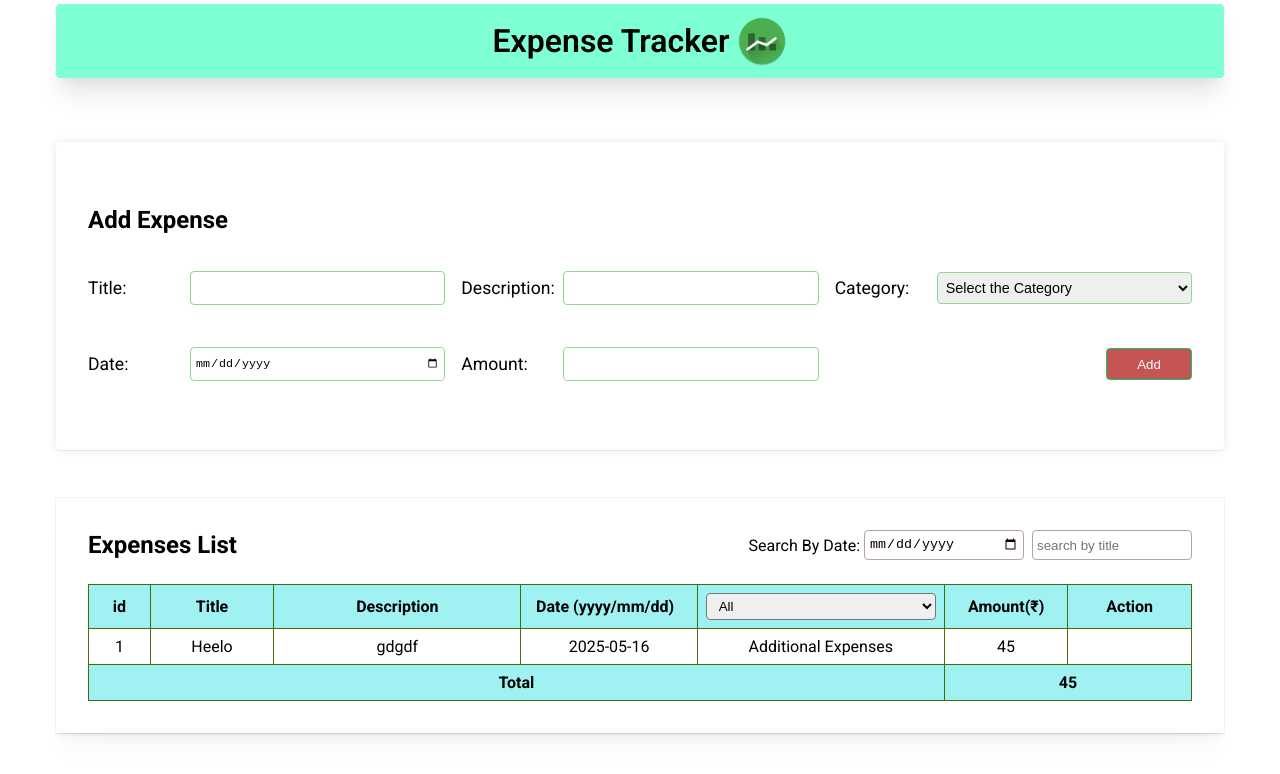
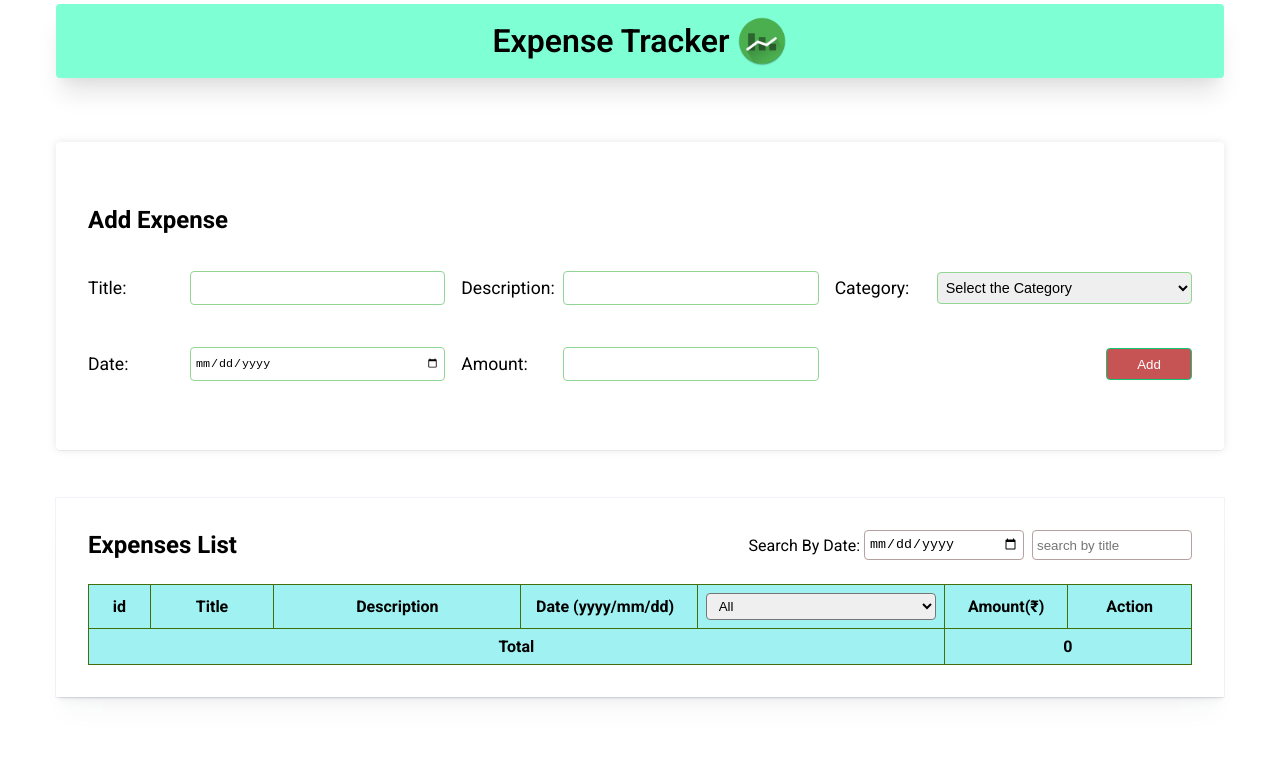
Before and after one commit to PravinPadalkar/Expense-Tracker-Tsx, a React app: page / in a window 1280 px wide. Shown: the top 774 px of the page. Built offline with nearby package versions, Linux system fonts and the light colour scheme; the HTML template or start-up script is replaced by a standard one.

Commit message:
Implemented Local storage

```diff
--- a/src/App.tsx
+++ b/src/App.tsx
@@ -1,21 +1,19 @@
-import { useState } from "react";
+import { useEffect, useState } from "react";
 import "./App.css";
 import Header from "./Components/Header";
 import MyForm from "./Components/MyForm";
 import MyTable from "./Components/MyTable";
-import { Category, type ExpenseType } from "./helper/types";
+import { type ExpenseType } from "./helper/types";
 
 function App() {
-  const [expenseList, setExpenseList] = useState<ExpenseType[]>([
-    {
-      id: "1",
-      amount: 45,
-      title: "Heelo",
-      description: "gdgdf",
-      category: Category.AdditionalExpenses,
-      date: "2025-05-16",
-    },
-  ]);
+  const [expenseList, setExpenseList] = useState<ExpenseType[]>(() => {
+    const stored = localStorage.getItem("expenseList");
+    return stored ? JSON.parse(stored) : [];
+  });
+  useEffect(() => {
+    localStorage.setItem("expenseList", JSON.stringify(expenseList));
+  }, [expenseList]);
+
   const [editingValues, setEditingValues] = useState<ExpenseType | undefined>();
   return (
     <div className="container">
--- a/src/Components/MyTable.tsx
+++ b/src/Components/MyTable.tsx
@@ -85,7 +85,7 @@ const MyTable = ({ expenseList, setExpenseList, setEditingValues }: MyTableProps
                 className="filterByCategory"
                 onChange={(e) => setCategoryQuery(e.target.value)}
               >
-                <option value="default">All</option>
+                <option value="">All</option>
                 <option value="Rent">Rent</option>
                 <option value="Shopping">Shopping</option>
                 <option value="Food">Food</option>
```
